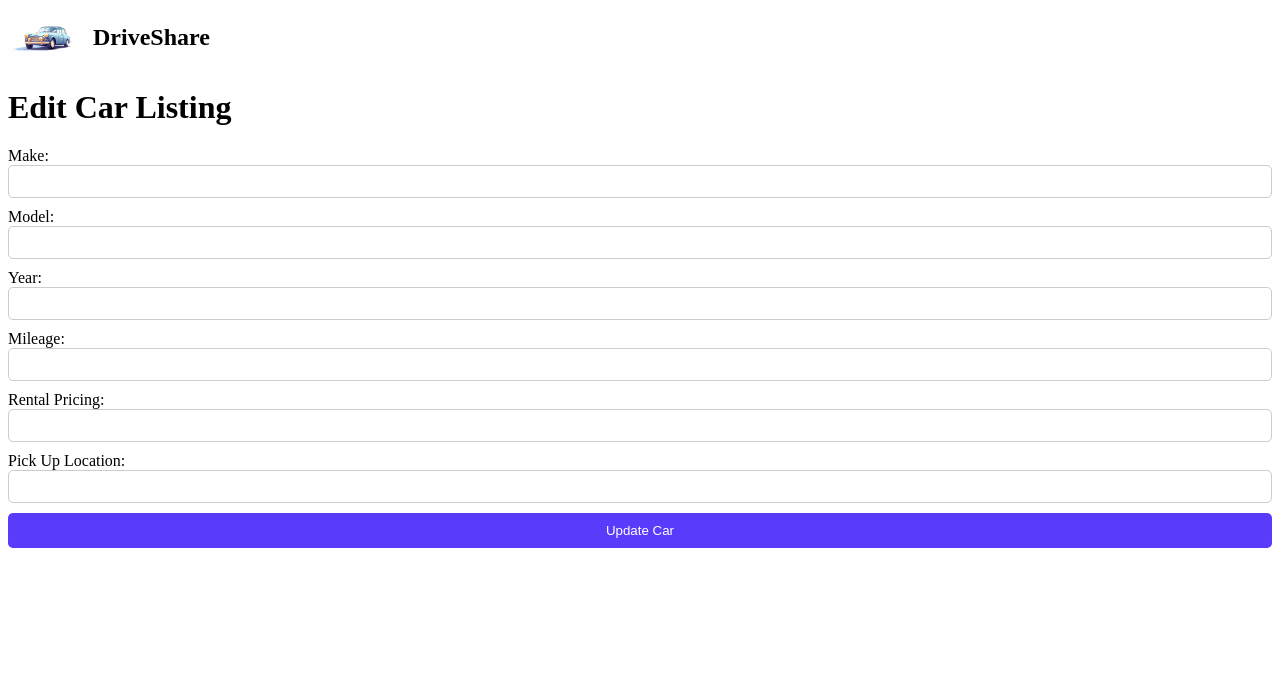
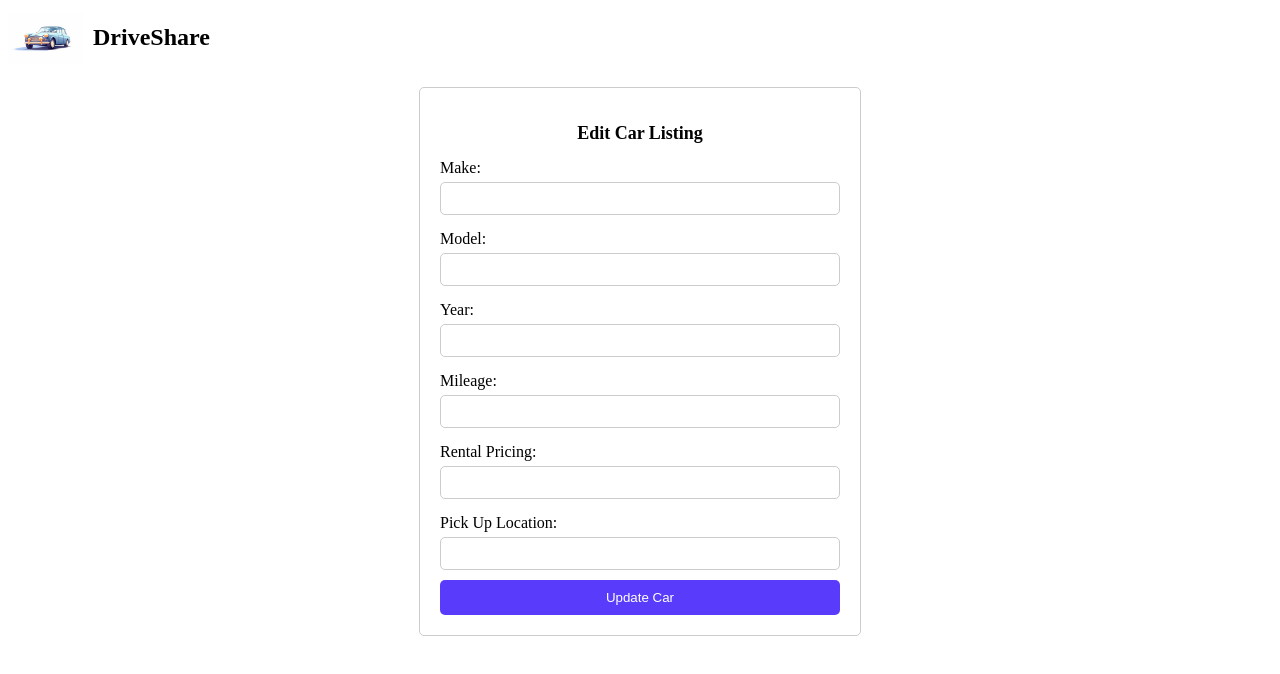
Before and after one commit to gslau02/CIS476_DriveShare, a React (Create React App) app in the folder client/: page /editCar/1 in a window 1280 px wide. Shown: the top 674 px of the page. Built offline with nearby package versions, Linux system fonts and the light colour scheme; no server answers.

Commit message:
UI improvement car listing

```diff
--- /dev/null
+++ b/client/src/components/ButtonLink/ButtonLink.js
@@ -0,0 +1,13 @@
+import React from 'react';
+import { Link } from 'react-router-dom';
+import './style.css';
+
+const ButtonLink = ({ to, children }) => {
+  return (
+    <Link to={to} className="button-link">
+      {children}
+    </Link>
+  );
+};
+
+export default ButtonLink;
--- /dev/null
+++ b/client/src/components/ButtonLink/style.css
@@ -0,0 +1,18 @@
+.button-link {
+  display: inline-block;
+  padding: 8px 16px;
+  font-size: 16px;
+  text-align: center;
+  text-decoration: none;
+  background-color: #593CFB;
+  color: white;
+  border: none;
+  border-radius: 5px;
+  cursor: pointer;
+  width: -webkit-fill-available;
+  margin-bottom: 10px;
+}
+
+.button-link:hover {
+  background-color: #4829fa;
+}
--- a/client/src/pages/EditCarPage.js
+++ b/client/src/pages/EditCarPage.js
@@ -46,19 +46,20 @@ const EditCarPage = () => {
 
   return (
     <div>
-      <h1>Edit Car Listing</h1>
-      <form onSubmit={handleSubmit}>
-        <label>Make:</label>
+
+      <form className='form-container' onSubmit={handleSubmit}>
+        <h2>Edit Car Listing</h2>
+        <p>Make:</p>
         <input type="text" name="make" value={car.make} onChange={handleChange} />
-        <label>Model:</label>
+        <p>Model:</p>
         <input type="text" name="model" value={car.model} onChange={handleChange} />
-        <label>Year:</label>
+        <p>Year:</p>
         <input type="number" name="year" value={car.year} onChange={handleChange} />
-        <label>Mileage:</label>
+        <p>Mileage:</p>
         <input type="text" name="mileage" value={car.mileage} onChange={handleChange} />
-        <label>Rental Pricing:</label>
+        <p>Rental Pricing:</p>
         <input type="text" name="rentalPricing" value={car.rentalPricing} onChange={handleChange} />
-        <label>Pick Up Location:</label>
+        <p>Pick Up Location:</p>
         <input type="text" name="pickUpLocation" value={car.pickUpLocation} onChange={handleChange} />
         {/* Add input fields for availability if needed */}
         <button type="submit">Update Car</button>
--- a/client/src/pages/ListCarPage.js
+++ b/client/src/pages/ListCarPage.js
@@ -32,8 +32,8 @@ const ListCarPage = () => {
 
   return (
     <div>
-      <h2>List Your Car for Rent</h2>
-      <form onSubmit={handleSubmit}>
+      <form onSubmit={handleSubmit} className='form-container'>
+        <h2>List Your Car for Rent</h2>
         <input type="text" name="make" value={formData.make} onChange={handleChange} placeholder="Make" required />
         <input type="text" name="model" value={formData.model} onChange={handleChange} placeholder="Model" required />
         <input type="text" name="year" value={formData.year} onChange={handleChange} placeholder="Year" required />
--- a/client/src/pages/MyListingsPage.js
+++ b/client/src/pages/MyListingsPage.js
@@ -1,7 +1,10 @@
 // MyListingsPage.js
 import React, { useState, useEffect } from 'react';
 import axios from 'axios';
-import { useNavigate, Link } from 'react-router-dom';
+import { useNavigate } from 'react-router-dom';
+import defaultCarImage from '../assets/images/default_car.jpg';
+import locationIcon from '../assets/images/location.png';
+import ButtonLink from '../components/ButtonLink/ButtonLink';
 
 const MyListingsPage = () => {
   const navigate = useNavigate();
@@ -38,20 +41,27 @@ const MyListingsPage = () => {
   };
 
   return (
-    <div>
+    <div style={{textAlign: 'center'}}>
       <h2>My Car Listings</h2>
-      <button onClick={() => navigate('/listCar')}>List a Car</button>
-      <div>
+      <button style={{ width: '610px' }} onClick={() => navigate('/listCar')}>List New Car</button>
+      <div style={{ textAlign: '-webkit-center' }}>
         {carListings.map((car, index) => (
-          <div key={index}>
-            <h2>{car.make} {car.model} {car.year}</h2>
-            <p>Mileage: {car.mileage}</p>
-            <p>Rental Pricing: {car.rentalPricing}</p>
-            <p>Pick Up Location: {car.pickUpLocation}</p>
-            <p>Availability Start Date: {car.availability.startDate.slice(0, 10)}</p>
-            <p>Availability End Date: {car.availability.endDate.slice(0, 10)}</p>
-            <Link to={`/editCar/${car._id}`}>Edit</Link>
-            <button onClick={() => handleDelete(car._id)}>Delete</button>
+          <div key={index} className="car-card">
+            <div className="car-image-container">
+              <img src={defaultCarImage} alt={`${car.make} ${car.model}`} className="car-image" />
+              <div className="price-tag">${car.rentalPricing}/day</div>
+            </div>
+            <div className="car-details">
+              <h3>{car.make} {car.model} {car.year}</h3>
+              <p>Mileage: {car.mileage} miles</p>
+              <div style={{display: 'flex'}}>
+                <img src={locationIcon} className="car-location-image" />
+                <p>{car.pickUpLocation}</p>
+              </div>
+              <p>Available from {car.availability.startDate.substring(0, 10)} to {car.availability.endDate.substring(0, 10)}</p>
+              <ButtonLink to={`/editCar/${car._id}`}>Edit</ButtonLink>
+              <button onClick={() => handleDelete(car._id)}>Delete</button>
+            </div>
           </div>
         ))}
       </div>
```
